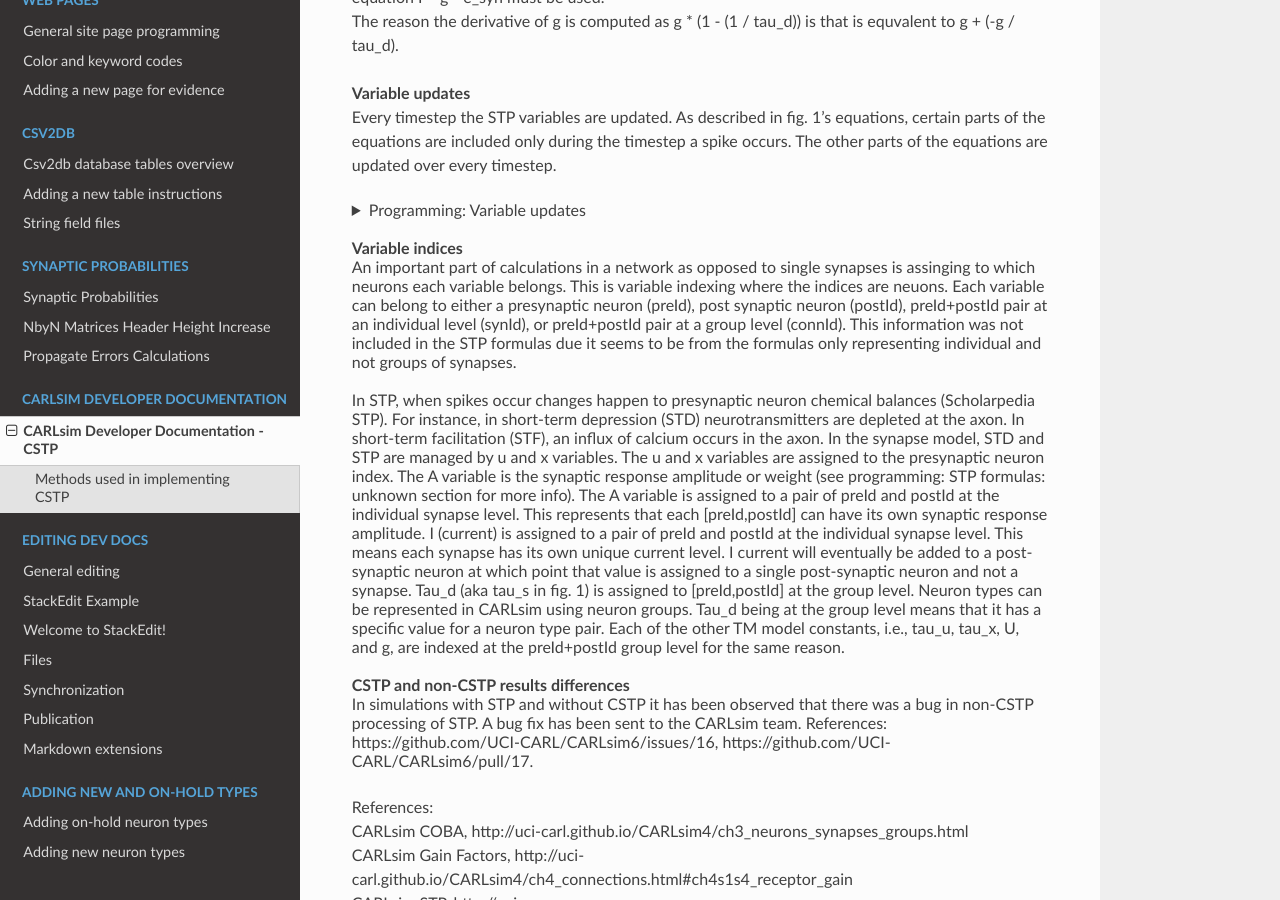
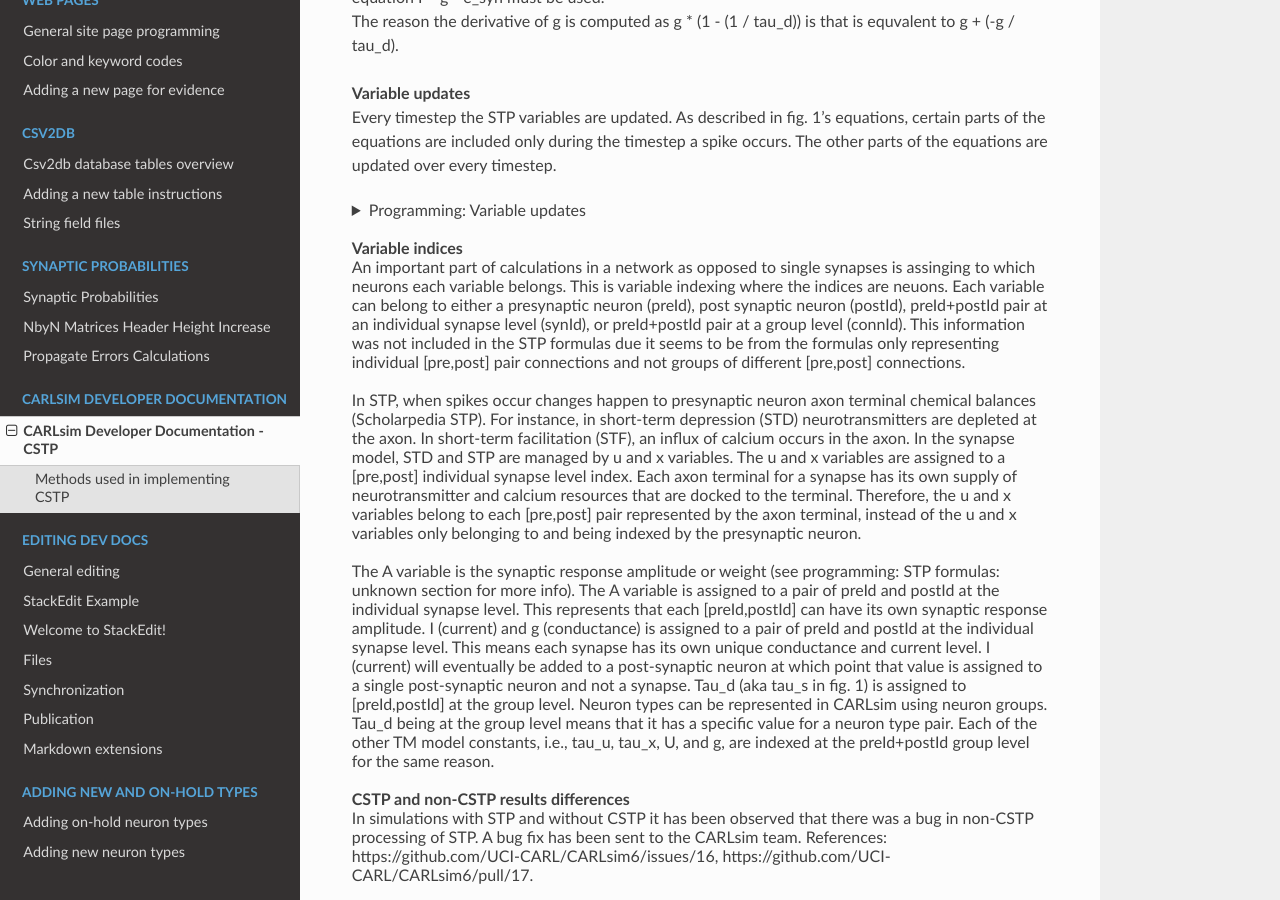
Before and after one commit to Hippocampome-Org/hco_dev_docs, a Sphinx documentation site: the page built from docs/csdevdocs/cstp.md, in a window 1280 px wide and 900 px high, scrolled down 2349 px. Built offline with Sphinx 7.4.7 and the Read the Docs theme 2.0.0, drawn with Linux system fonts in a browser that asks for light colours.

Commit message:
updated cstp doc description

```diff
--- a/docs/csdevdocs/cstp.md
+++ b/docs/csdevdocs/cstp.md
@@ -127,9 +127,11 @@ The code for updating variables is seperated based on if it updates each timeste
 </details>
 <br>
 <b>Variable indices</b><br>
-An important part of calculations in a network as opposed to single synapses is assinging to which neurons each variable belongs. This is variable indexing where the indices are neuons. Each variable can belong to either a presynaptic neuron (preId), post synaptic neuron (postId), preId+postId pair at an individual level (synId), or preId+postId pair at a group level (connId). This information was not included in the STP formulas due it seems to be from the formulas only representing individual and not groups of synapses.<br>
+An important part of calculations in a network as opposed to single synapses is assinging to which neurons each variable belongs. This is variable indexing where the indices are neuons. Each variable can belong to either a presynaptic neuron (preId), post synaptic neuron (postId), preId+postId pair at an individual synapse level (synId), or preId+postId pair at a group level (connId). This information was not included in the STP formulas due it seems to be from the formulas only representing individual [pre,post] pair connections and not groups of different [pre,post] connections.<br>
 <br>
-In STP, when spikes occur changes happen to presynaptic neuron chemical balances (Scholarpedia STP). For instance, in short-term depression (STD) neurotransmitters are depleted at the axon. In short-term facilitation (STF), an influx of calcium occurs in the axon. In the synapse model, STD and STP are managed by u and x variables. The u and x variables are assigned to the presynaptic neuron index. The A variable is the synaptic response amplitude or weight (see programming: STP formulas: unknown section for more info). The A variable is assigned to a pair of preId and postId at the individual synapse level. This represents that each [preId,postId] can have its own synaptic response amplitude. I (current) is assigned to a pair of preId and postId at the individual synapse level. This means each synapse has its own unique current level. I current will eventually be added to a post-synaptic neuron at which point that value is assigned to a single post-synaptic neuron and not a synapse. Tau_d (aka tau_s in fig. 1) is assigned to [preId,postId] at the group level. Neuron types can be represented in CARLsim using neuron groups. Tau_d being at the group level means that it has a specific value for a neuron type pair. Each of the other TM model constants, i.e., tau_u, tau_x, U, and g, are indexed at the preId+postId group level for the same reason.<br>
+In STP, when spikes occur changes happen to presynaptic neuron axon terminal chemical balances (Scholarpedia STP). For instance, in short-term depression (STD) neurotransmitters are depleted at the axon. In short-term facilitation (STF), an influx of calcium occurs in the axon. In the synapse model, STD and STP are managed by u and x variables. The u and x variables are assigned to a [pre,post] individual synapse level index. Each axon terminal for a synapse has its own supply of neurotransmitter and calcium resources that are docked to the terminal. Therefore, the u and x variables belong to each [pre,post] pair represented by the axon terminal, instead of the u and x variables only belonging to and being indexed by the presynaptic neuron.<br>
+<br>
+The A variable is the synaptic response amplitude or weight (see programming: STP formulas: unknown section for more info). The A variable is assigned to a pair of preId and postId at the individual synapse level. This represents that each [preId,postId] can have its own synaptic response amplitude. I (current) and g (conductance) is assigned to a pair of preId and postId at the individual synapse level. This means each synapse has its own unique conductance and current level. I (current) will eventually be added to a post-synaptic neuron at which point that value is assigned to a single post-synaptic neuron and not a synapse. Tau_d (aka tau_s in fig. 1) is assigned to [preId,postId] at the group level. Neuron types can be represented in CARLsim using neuron groups. Tau_d being at the group level means that it has a specific value for a neuron type pair. Each of the other TM model constants, i.e., tau_u, tau_x, U, and g, are indexed at the preId+postId group level for the same reason.<br>
 <br>
 <b>CSTP and non-CSTP results differences</b><br>
 In simulations with STP and without CSTP it has been observed that there was a bug in non-CSTP processing of STP. A bug fix has been sent to the CARLsim team. References: https://github.com/UCI-CARL/CARLsim6/issues/16, https://github.com/UCI-CARL/CARLsim6/pull/17.
```
